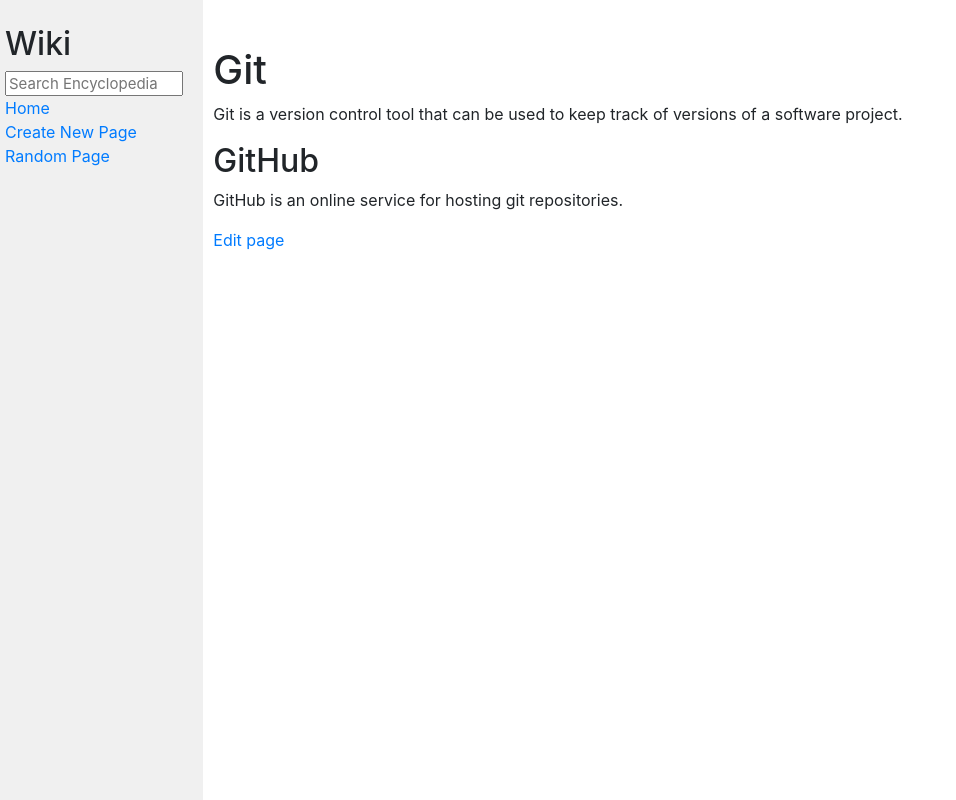
After one commit to LDavid88/cs50_webprojects, a Django app: page /random/ in a window 1280 px wide. The commit adds this page. Shown: the whole page, without its empty margins (0-956 px from the left). Run offline with Django 3.2, Linux system fonts and the light colour scheme; some libraries are stand-ins or nearby versions.

Commit message:
add random functionality

```diff
--- a/week_1/wiki/encyclopedia/templates/encyclopedia/layout.html
+++ b/week_1/wiki/encyclopedia/templates/encyclopedia/layout.html
@@ -23,7 +23,7 @@
                     <a href="{% url 'new' %}">Create New Page</a>
                 </div>
                 <div>
-                    Random Page
+                    <a href="{% url 'random' %}">Random Page</a>
                 </div>
                 {% block nav %}
                 {% endblock %}
--- /dev/null
+++ b/week_1/wiki/encyclopedia/templates/encyclopedia/random.html
@@ -0,0 +1,10 @@
+{% extends "encyclopedia/layout.html" %}
+
+{% block title %}
+    {{ title }}
+{% endblock %}
+
+{% block body %}
+    <p>{{ content |safe }}</p>
+    <a href="{% url 'edit' title=title %}">Edit page</a>
+{% endblock %}
--- a/week_1/wiki/encyclopedia/urls.py
+++ b/week_1/wiki/encyclopedia/urls.py
@@ -7,5 +7,6 @@ urlpatterns = [
     path("wiki/<str:title>", views.title, name="title"),
     path("search/", views.search, name="search"),
     path("new/", views.new, name="new"),
-    path("edit/<str:title>", views.edit, name="edit")
+    path("edit/<str:title>", views.edit, name="edit"),
+    path("random/", views.random, name="random")
 ]
--- a/week_1/wiki/encyclopedia/views.py
+++ b/week_1/wiki/encyclopedia/views.py
@@ -1,6 +1,7 @@
 from django.shortcuts import render
 from markdown2 import Markdown
 from django.http import HttpResponse
+import random as rand
 from . import util
 
 
@@ -85,3 +86,15 @@ def edit(request, title):
         "title": title,
         "content": old_text
     })
+
+
+def random(request):
+    pages = util.list_entries()
+    page_selected = rand.choice(pages)
+    split = page_selected.split(".")
+    title = split[0]
+    content = html_converter(title)
+    return render(request, "encyclopedia/random.html", {
+        "title": title,
+        "content": content
+    })
```
